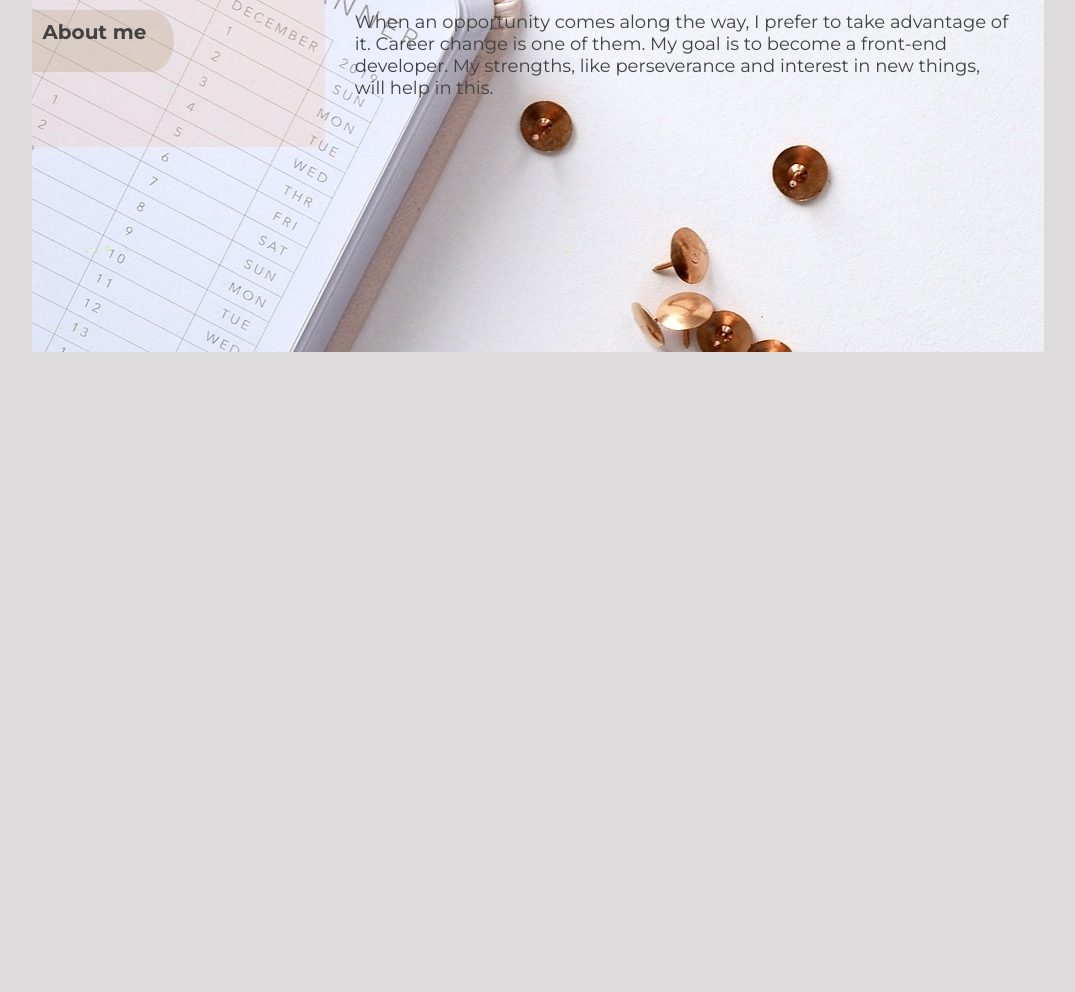
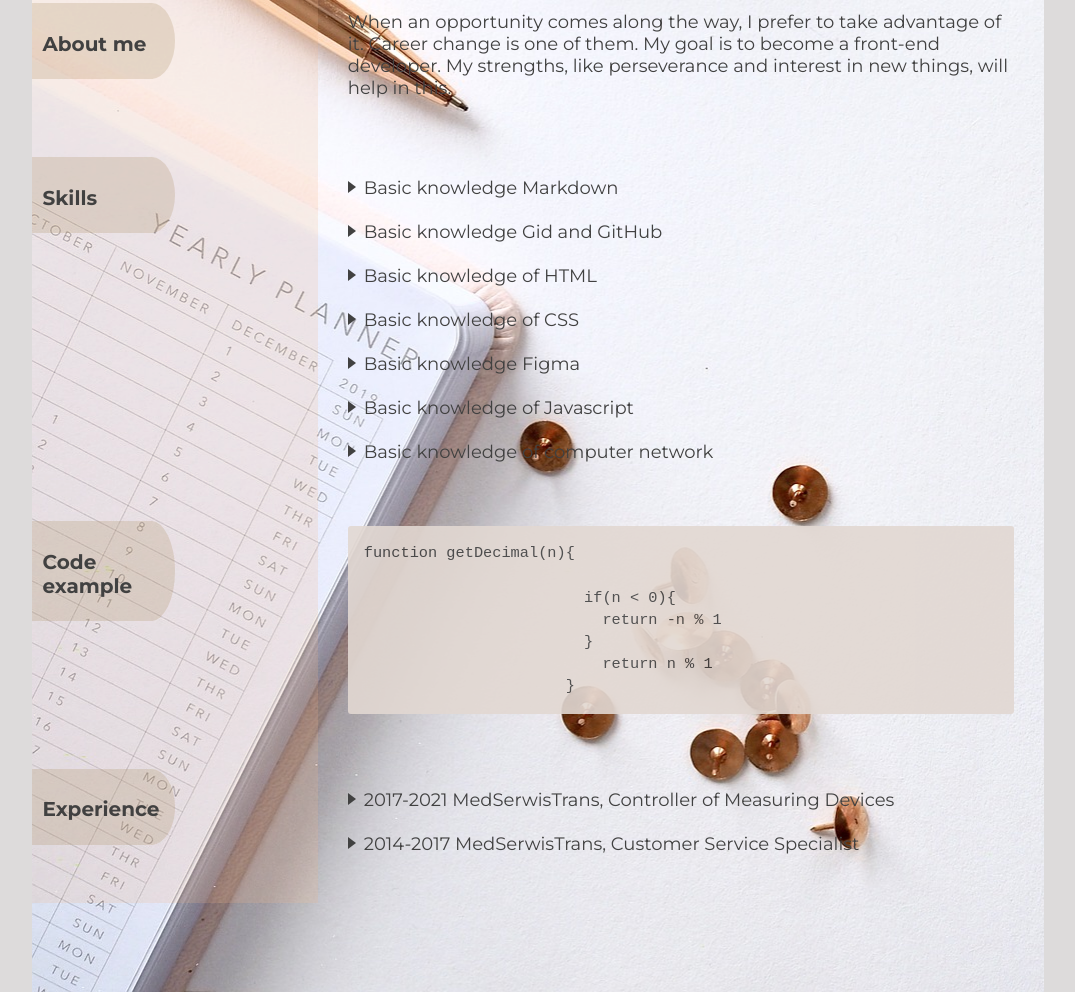
Before and after one commit to nastya-dmd/stage1-rsschool-cv, a plain HTML site: page index.html in a window 1280 px wide. Shown: the part 456-1448 px from the top of the page, without its empty margins (102-1177 px from the left). Before the commit the page ends 816 px from the top, so only its background shows below. Drawn offline with Linux system fonts and the light colour scheme.

Commit message:
feat: add html markup and css styles three sections

```diff
--- a/index.html
+++ b/index.html
@@ -62,6 +62,53 @@
                         new things, will help in this.</p>
                 </div>
             </section>
+            <section class="row">
+                <div class="left" id="skills">
+                    <div class="border">
+                        <h2>Skills</h2>
+                    </div>
+                </div>
+                <div class="right">
+                    <ul class="list">
+                        <li>Basic knowledge Markdown</li>
+                        <li>Basic knowledge Gid and GitHub</li>
+                        <li>Basic knowledge of HTML</li>
+                        <li>Basic knowledge of CSS</li>
+                        <li>Basic knowledge Figma</li>
+                        <li>Basic knowledge of Javascript</li>
+                        <li>Basic knowledge of computer network</li>
+                    </ul>
+                </div>
+            </section>
+            <section class="row">
+                <div class="left" id="code">
+                    <div class="border">
+                        <h2>Code example</h2>
+                    </div>
+                </div>
+                <div class="right">
+                    <pre class="code"><code>function getDecimal(n){
+
+                        if(n < 0){
+                          return -n % 1
+                        }
+                          return n % 1
+                      } </code></pre>
+                </div>
+            </section>
+            <section class="row">
+                <div class="left" id="experience">
+                    <div class="border">
+                        <h2>Experience</h2>
+                    </div>
+                </div>
+                <div class="right">
+                    <ul class="list">
+                        <li>2017-2021 MedSerwisTrans, Controller of Measuring Devices</li>
+                        <li>2014-2017 MedSerwisTrans, Customer Service Specialist</li>
+                    </ul>
+                </div>
+            </section>
         </main>
     </div>
 </body>
--- a/style.css
+++ b/style.css
@@ -39,7 +39,7 @@ body {
     background-image: url('assets/img/img.jpg');
     background-position: left;
     width: 80%;
-    height: 100%;
+    height: 1440px;
 }
 
 .block {
@@ -60,7 +60,8 @@ header .left {
     width: 30%;
     background-color: rgba(238, 182, 136, 0.199);
     padding-bottom: 30px;
-    padding-right: 10px;
+    /* padding-right: 10px; */
+    padding-top: 10px;
 
 }
 
@@ -164,7 +165,19 @@ h2 {
 .border {
     border-radius: 0 100% 100% 0 / 0 300% 300% 0;
     width: 50%;
-    height: 50%;
     background-color:  rgba(175, 147, 105, 0.26);
+    padding-top: 2px;
+    padding-bottom: 2px;
 
 }
+
+.code {
+    padding: 16px;
+    overflow: auto;
+    font-size: 85%;
+    line-height: 1.45;
+    /* background-color: #f6f8fa; */
+    background-color:  rgb(226, 216, 210) ;
+    opacity: 90%;
+    border-radius: 3px;
+}
```
